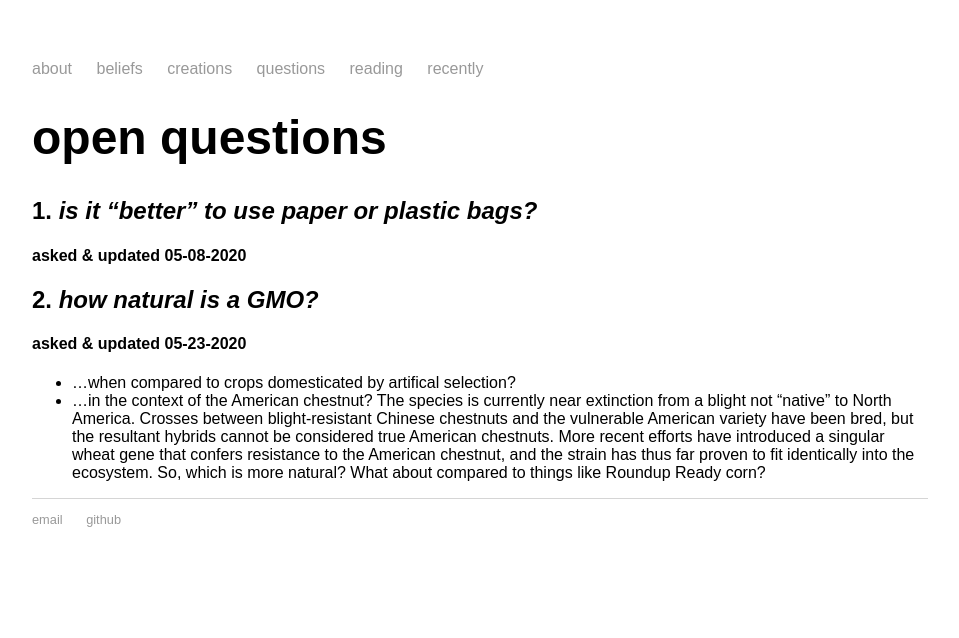
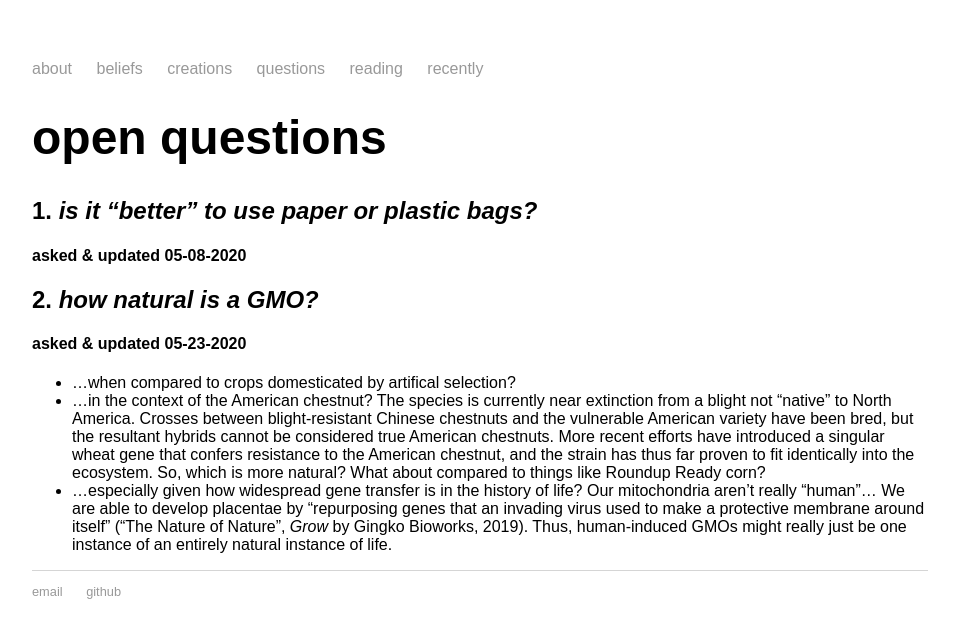
Before and after one commit to mayasheth/mayasheth.github.io, a Jekyll site: the page built from questions/index.md, in a window 1280 px wide. Shown: the top 638 px of the page, without its empty margins (160-1119 px from the left). Built offline with Jekyll 4.4.1, drawn with Linux system fonts in a browser that asks for light colours.

Commit message:
Update index.md

```diff
--- a/questions/index.md
+++ b/questions/index.md
@@ -13,3 +13,4 @@ title: open questions
 #### asked & updated 05-23-2020
 * ...when compared to crops domesticated by artifical selection?
 * ...in the context of the American chestnut? The species is currently near extinction from a blight not "native" to North America. Crosses between blight-resistant Chinese chestnuts and the vulnerable American variety have been bred, but the resultant hybrids cannot be considered true American chestnuts. More recent efforts have introduced a singular wheat gene that confers resistance to the American chestnut, and the strain has thus far proven to fit identically into the ecosystem.  So, which is more natural? What about compared to things like Roundup Ready corn?
+* ...especially given how widespread gene transfer is in the history of life? Our mitochondria aren't really "human"... We are able to develop placentae by "repurposing genes that an invading virus used to make a protective membrane around itself" ("The Nature of Nature", _Grow_ by Gingko Bioworks, 2019). Thus, human-induced GMOs might really just be one instance of an entirely natural instance of life.
```
